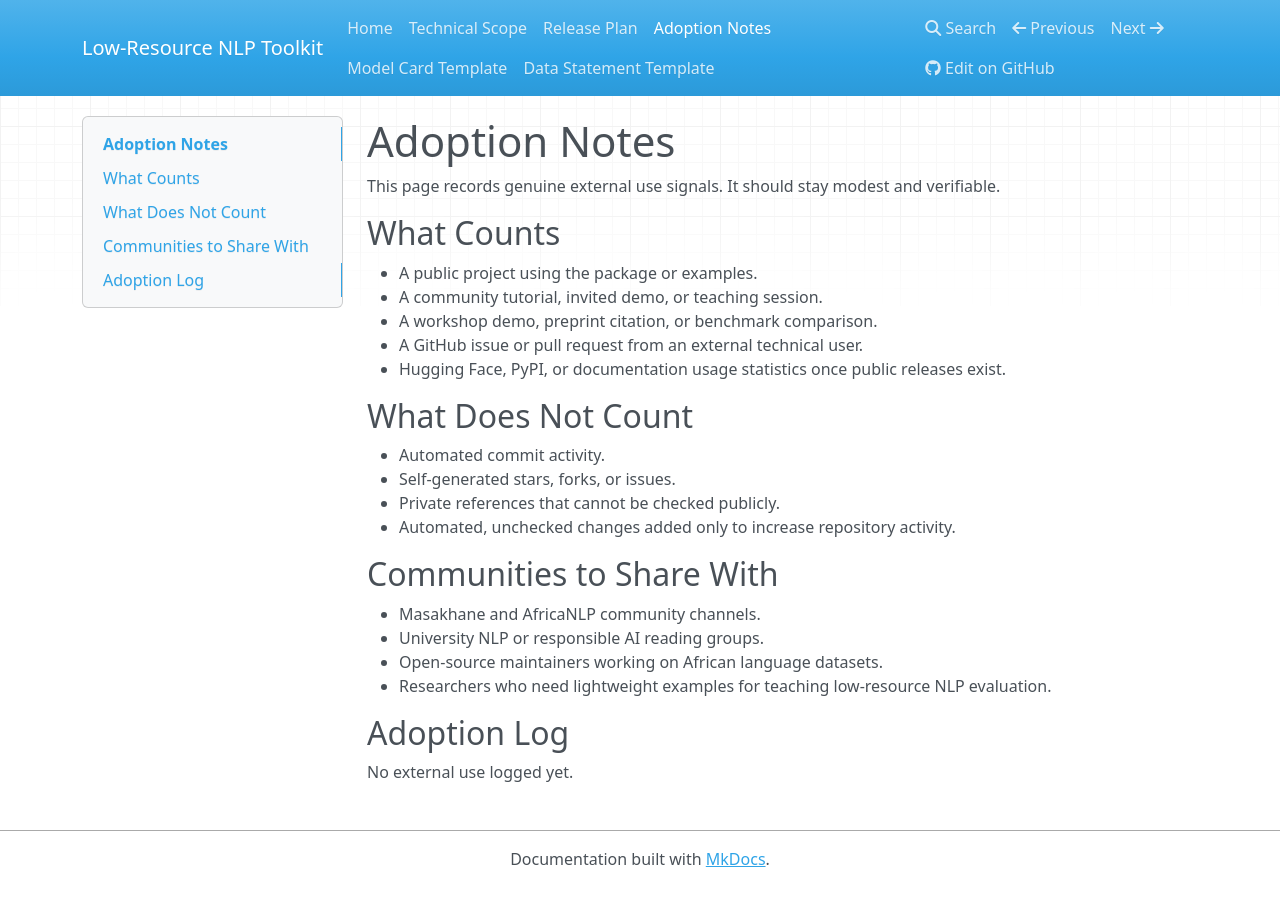
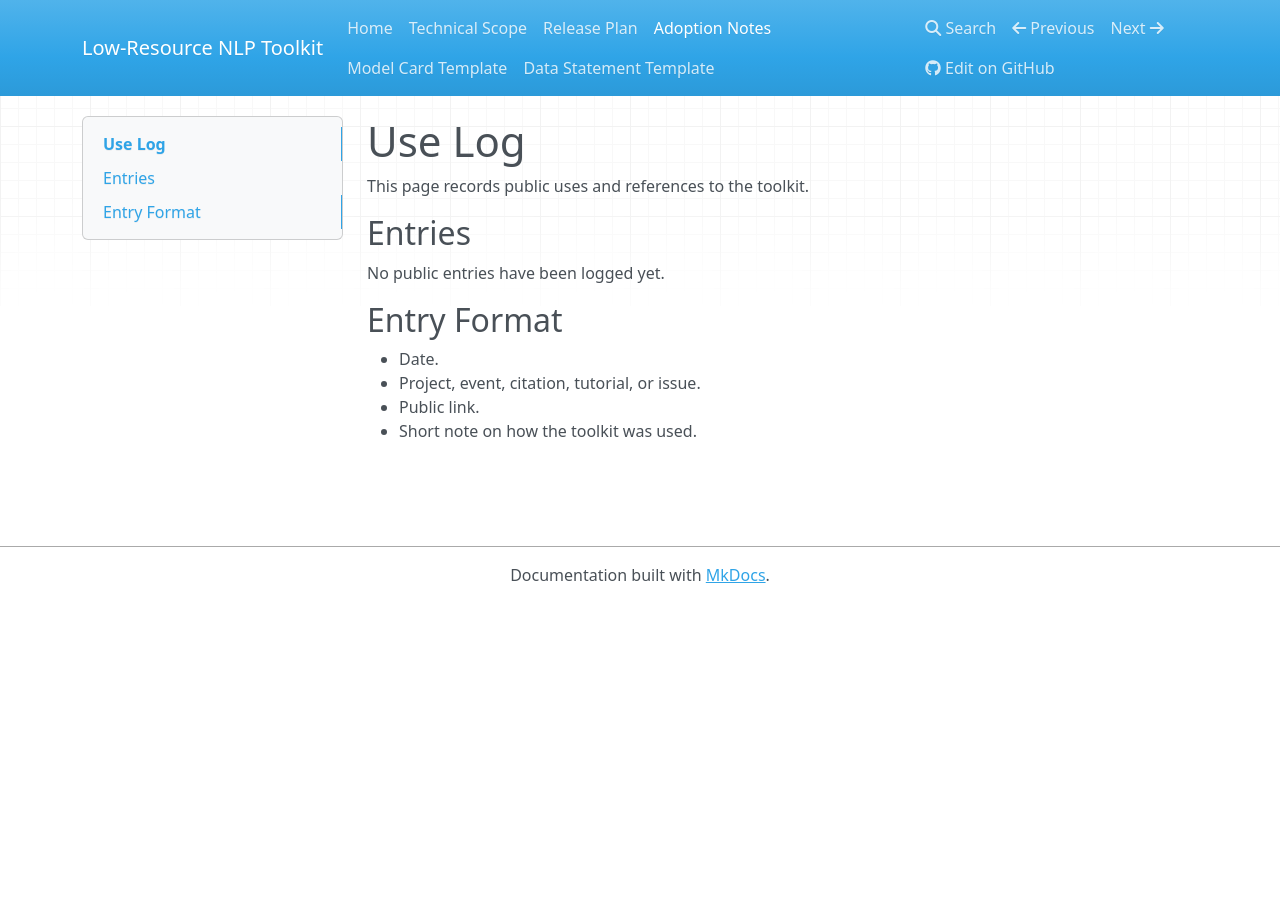
Before and after one commit to oyinkanchekwas/low-resource-nlp-toolkit, an MkDocs documentation site: the page built from docs/adoption.md, in a window 1280 px wide. Built offline with MkDocs 1.6.1, drawn with Linux system fonts in a browser that asks for light colours; nearby versions of some CDN libraries.

Commit message:
Keep toolkit docs project-facing
Remove strategy-style wording from public docs so the toolkit documentation describes the package, release records, and use log without exposing private positioning notes.

```diff
--- a/docs/adoption.md
+++ b/docs/adoption.md
@@ -1,29 +1,14 @@
-# Adoption Notes
+# Use Log
 
-This page records genuine external use signals. It should stay modest and verifiable.
+This page records public uses and references to the toolkit.
 
-## What Counts
+## Entries
 
-- A public project using the package or examples.
-- A community tutorial, invited demo, or teaching session.
-- A workshop demo, preprint citation, or benchmark comparison.
-- A GitHub issue or pull request from an external technical user.
-- Hugging Face, PyPI, or documentation usage statistics once public releases exist.
+No public entries have been logged yet.
 
-## What Does Not Count
+## Entry Format
 
-- Automated commit activity.
-- Self-generated stars, forks, or issues.
-- Private references that cannot be checked publicly.
-- Automated, unchecked changes added only to increase repository activity.
-
-## Communities to Share With
-
-- Masakhane and AfricaNLP community channels.
-- University NLP or responsible AI reading groups.
-- Open-source maintainers working on African language datasets.
-- Researchers who need lightweight examples for teaching low-resource NLP evaluation.
-
-## Adoption Log
-
-No external use logged yet.
+- Date.
+- Project, event, citation, tutorial, or issue.
+- Public link.
+- Short note on how the toolkit was used.
```
Also changed, not shown: CHANGELOG.md (+1 -1 lines), CONTRIBUTING.md (+2 -2 lines), README.md (+2 -6 lines), docs/index.md (+3 -3 lines), docs/release_plan_v0_1.md (+2 -2 lines), docs/release_plan_v0_2.md (+1 -1 lines), docs/scope.md (+3 -3 lines).
